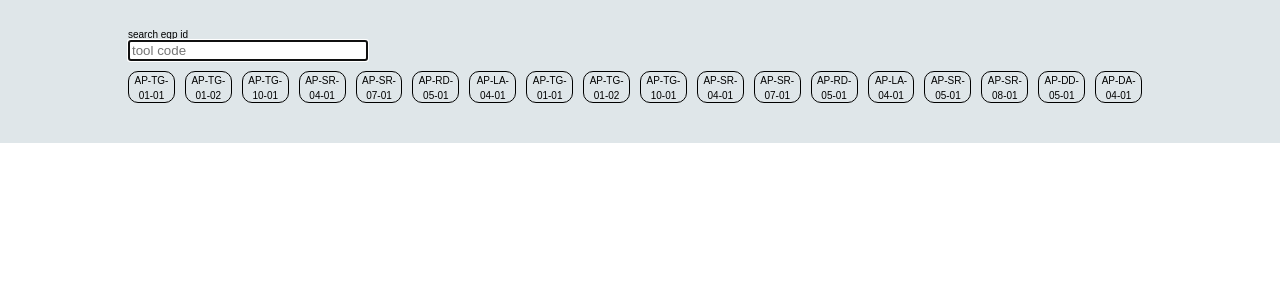
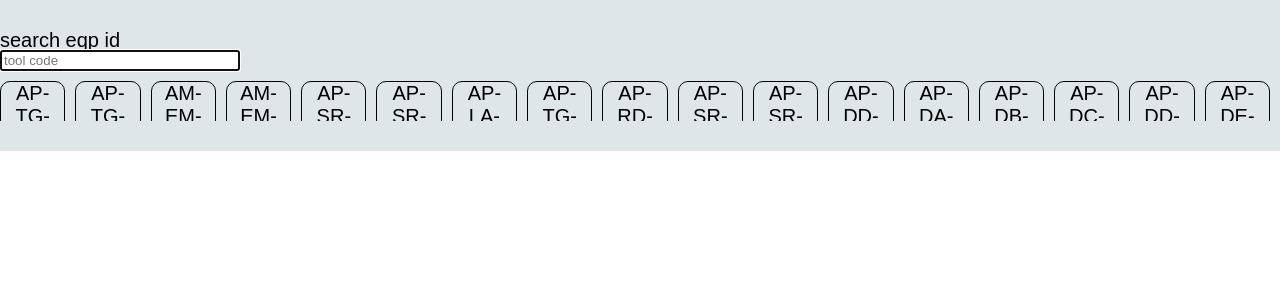
Before and after one commit to david-YJ-Kim/lvs_ui, a React (Vite) app: page /logview in a window 1280 px wide. Shown: the top 300 px of the page. Built offline with nearby package versions, Linux system fonts and the light colour scheme.

Commit message:
Selector
Selector

```diff
--- a/src/RecoilState.ts
+++ b/src/RecoilState.ts
@@ -1,4 +1,4 @@
-import { atom, selector } from "recoil";
+import { atom, selector, selectorFamily } from "recoil";
 
 interface IToolCode {
   toolcode: string;
@@ -15,34 +15,28 @@ export const toolcodeListState = atom<string[]>({
   default: [
     "AP-TG-01-01",
     "AP-TG-01-02",
-    "AP-TG-10-01",
     "AM-EM-02-01",
     "AM-EM-01-01",
     "AP-SR-04-01",
     "AP-SR-07-01",
+    "AP-LA-04-01",
+    "AP-TG-10-01",
     "AP-RD-05-01",
-    "AP-LA-04-01",
-    "AP-TG-01-01",
-    "AP-TG-01-02",
-    "AP-TG-10-01",
-    "AM-EM-02-01",
-    "AM-EM-01-01",
-    "AP-SR-04-01",
-    "AP-SR-07-01",
-    "AP-RD-05-01",
-    "AP-LA-04-01",
-    "AM-EM-01-01",
     "AP-SR-05-01",
     "AP-SR-08-01",
     "AP-DD-05-01",
     "AP-DA-04-01",
+    "AP-DB-04-01",
+    "AP-DC-04-01",
+    "AP-DD-04-01",
+    "AP-DE-04-01",
   ],
 });
 
-export const toolcodeListStartWithSelector = selector<string[]>({
+export const toolcodeListStartWithSelector = selectorFamily<string[], string>({
   key: "toolcodeListStartWithSelector",
-  get: ({ get }) => {
+  get: (prefix: string) => ({ get }) => {
     const toolcodeList = get(toolcodeListState);
-    return toolcodeList.filter((toolcode) => toolcode.startsWith("AP")); // Change "AP" to your desired prefix
+    return toolcodeList.filter((toolcode) => toolcode.startsWith(prefix)); // Change "AP" to your desired prefix
   },
 });
--- a/src/components/search_panel.tsx
+++ b/src/components/search_panel.tsx
@@ -6,12 +6,14 @@ import {
   toolcodeValueSate,
 } from "../RecoilState";
 import { useRecoilState, useRecoilValue } from "recoil";
+import { KeyboardEvent } from "react";
 
 const Container = styled.div`
   display: flex;
   flex-direction: column;
   justify-content: space-between;
   margin: 30px 30px;
+  width: 100%;
 `;
 const SearchForm = styled.div`
   width: 30vh;
@@ -20,17 +22,23 @@ const SearchForm = styled.div`
   align-items: flex-start;
 `;
 const BasicSpan = styled.span`
-  font-size: 10px;
+  font-size: 20px;
 `;
 const ViewResult = styled.div`
   display: flex;
   align-items: flex-start;
-  width: 80vw;
+  /* width: 80vw; */
+  width: 100%;
   overflow-y: auto; /* Add scroll if content exceeds height */
   max-height: 60vh; /* Limit maximum height to 60% of viewport height */
 `;
-const ToolCodeBox = styled.button<{ bgcolor: string }>`
-  width: 25vh;
+
+const ToolBox = styled.div`
+  width: 100px;
+  height: 50px;
+`;
+
+const ToolBtn = styled.button<{ bgcolor: string }>`
   border-radius: 10px;
   border: 1px solid black;
   padding: 0px 5px;
@@ -44,12 +52,15 @@ export default function SearchPanel() {
   const [toolcodeState, setToolcodeState] = useRecoilState(toolcodeValueSate);
   // const [toolcodeList, setToolCodeList] = useRecoilState(toolcodeListState);
   // → use selector for search list
-  const toolcodeList = useRecoilValue(toolcodeListStartWithSelector);
+  const toolcodeList = useRecoilValue(toolcodeListStartWithSelector(toolcodeState.toolcode));
 
-  // Click event handler for ToolCodeBox
-  const handleToolCodeBoxClick = (selectedToolCode: string) => {
-    setToolcodeState({ toolcode: selectedToolCode });
+  // Click event handler for ToolBtn
+  // is already clicked then make it null
+  const handleToolBtnClick = (selectedToolCode: string) => {
+    (selectedToolCode === toolcodeState.toolcode) ? setToolcodeState({ toolcode: '' }) : setToolcodeState({ toolcode: selectedToolCode });
   };
+
+
 
   return (
     <Container>
@@ -58,20 +69,21 @@ export default function SearchPanel() {
         <SimpleInput />
       </SearchForm>
       <ViewResult>
-        {/* #dfe6e9 */}
         {toolcodeList.map((crnToolCode, index) => (
-          <ToolCodeBox
+
+          <ToolBox>
+            <ToolBtn
               bgcolor={
                 toolcodeState.toolcode === crnToolCode ? "#00b894" : "#dfe6e9"
               }
               key={index}
-            onClick={() => handleToolCodeBoxClick(crnToolCode)}
+              onClick={() => handleToolBtnClick(crnToolCode)}
             >
-            {" "}
               <BasicSpan>{crnToolCode}</BasicSpan>
-          </ToolCodeBox>
+            </ToolBtn>
+          </ToolBox>
         ))}
       </ViewResult>
-    </Container>
+    </Container >
   );
 }
--- a/src/components/simple_input.tsx
+++ b/src/components/simple_input.tsx
@@ -1,6 +1,6 @@
 import { useRecoilState } from "recoil";
 import { toolcodeValueSate } from "../RecoilState";
-import { ChangeEvent, KeyboardEvent } from "react";
+import { ChangeEvent, KeyboardEvent, useEffect } from "react";
 import styled from "styled-components";
 
 
@@ -17,15 +17,22 @@ export default function SimpleInput() {
     const handleChange = (e: ChangeEvent<HTMLInputElement>) => {
         const newValue = e.target.value;
         setToolCodeValue({ toolcode: newValue });
-        console.log(toolCodeValue)
     };
 
 
+
+    /**
+     * Handel keyboard push event.
+     * @param e
+     */
     const handleEnterKeyPress = (e: KeyboardEvent<HTMLInputElement>) => {
         // e.preventDefault();
-        console.log(e.key);
         if (e.key === 'Enter') {
             alert('Confirmation message'); // Show confirmation message
+        }
+
+        if (e.key === "Escape") {
+            setToolCodeValue({ toolcode: '' });
         }
     };
 
```
Also changed, not shown: src/components/eqp_box.tsx (added, +42 -0 lines). Lines whose indentation alone changed are shown as unchanged.
